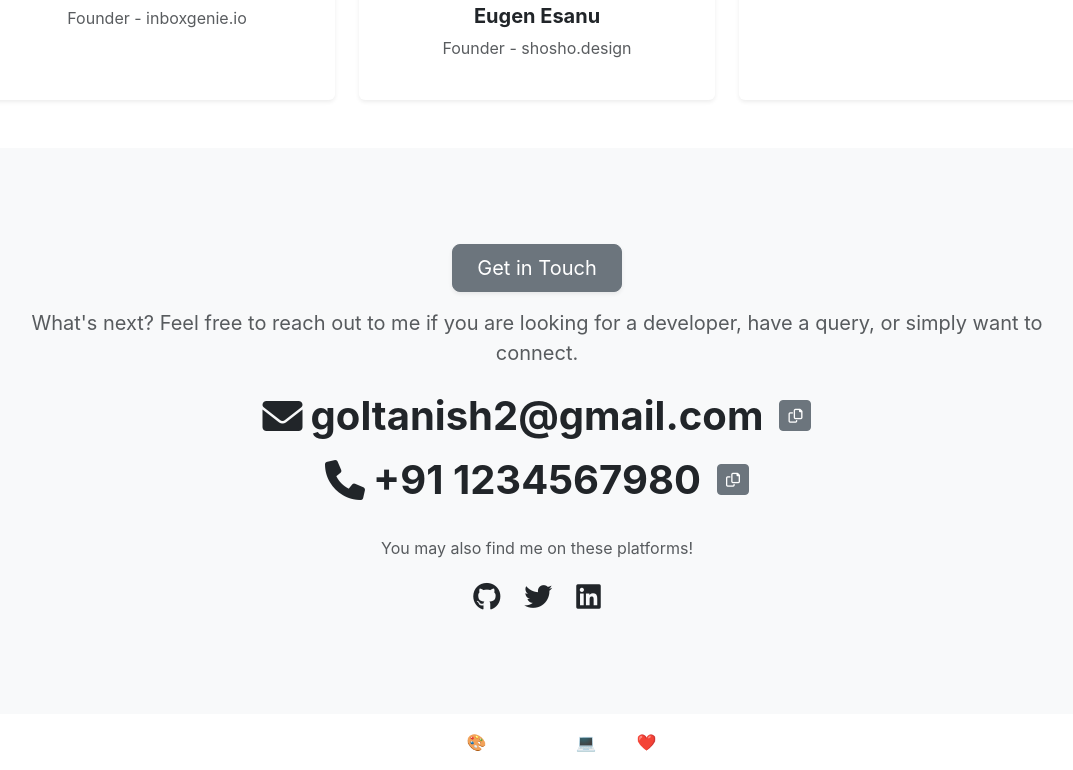
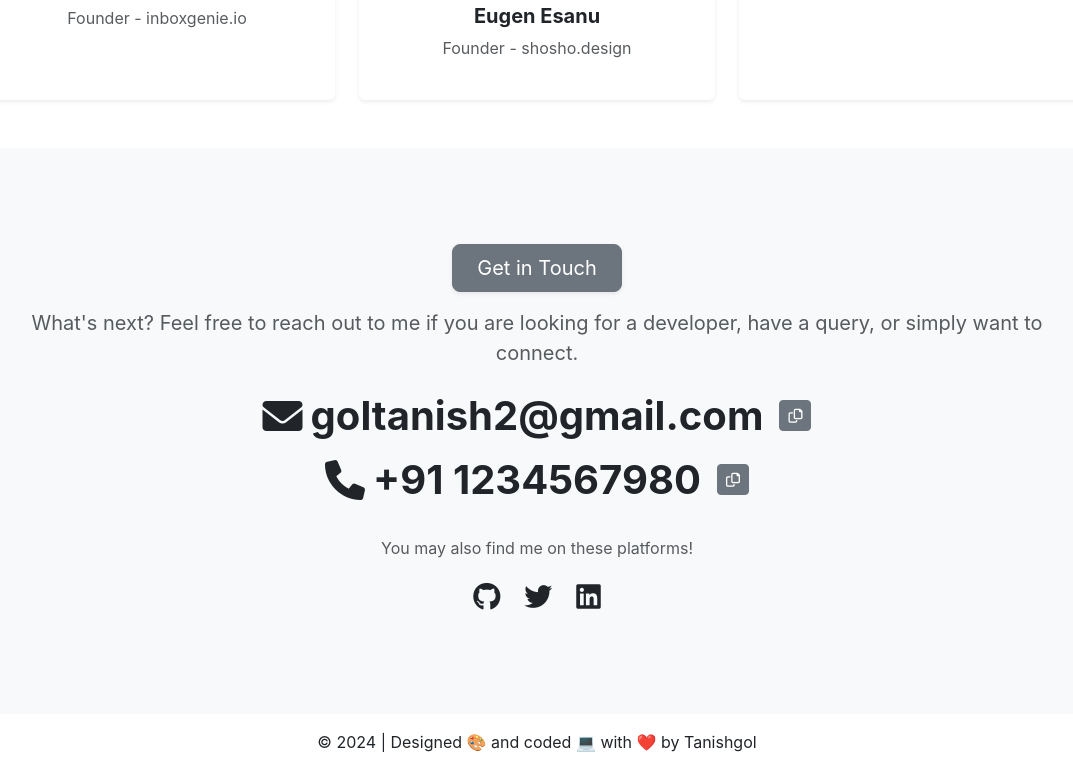
Before and after one commit to Tanishgol/potfolio, a React (Create React App) app: page / in a window 1280 px wide. Shown: the part 4307-5077 px from the top of the page, without its empty margins (103-1176 px from the left). Built offline with nearby package versions, Linux system fonts and the light colour scheme.

Commit message:
modified:   src/Components/footer.jsx

```diff
--- a/src/Components/footer.jsx
+++ b/src/Components/footer.jsx
@@ -3,7 +3,7 @@ import React from 'react'
 const Footer = () => {
     return (
         <>
-            <footer className="Footer-SectionD text-white">
+            <footer className="Footer-Section">
                 <div className="container">
                     <div className="row">
                         <div className="col-12 text-center">
```
